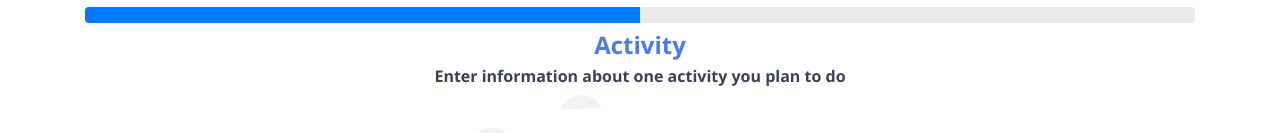
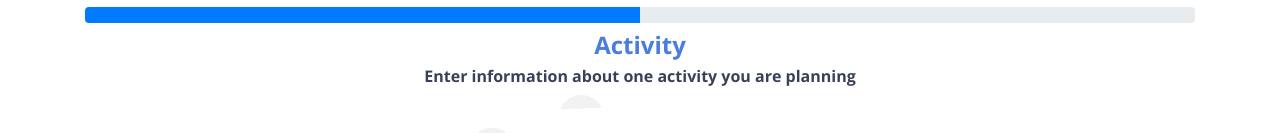
Before and after one commit to RaynyT/COVID-19-Risk-Assessment-Tool, a React (Create React App) app in the folder covrt/: page /get-started in a window 1280 px wide. Both pictures are taken after a click on the button "Next step". Shown: the part 131-264 px from the top of the page. Built offline with nearby package versions, Linux system fonts and the light colour scheme.

Commit message:
Change steps text

```diff
--- a/covrt/src/components/Tutorial.js
+++ b/covrt/src/components/Tutorial.js
@@ -85,7 +85,7 @@ function StepTwo(props) {
     return (
         <div>
             <h1 className="step-title">Activity</h1>
-            <h2 className="sub-heading-text">Enter information about one activity you plan to do</h2>
+            <h2 className="sub-heading-text">Enter information about one activity you are planning</h2>
             <img className="tutorial-img" src={stepTwoImage} alt="People enjoying a day outside by walking or skating"/>
             <div className="prev-next-btns">
                 <button type="button" className="btn" onClick={props.backClickCallback} aria-label="Previous step">
@@ -107,7 +107,7 @@ function StepThree(props) {
     return (
         <div>
             <h1 className="step-title">Get your risk result!</h1>
-            <h2 className="sub-heading-text">A risk assessment for your activity, local demographic statistics, and risk mitigation suggestions will be available. </h2>
+            <h2 className="sub-heading-text">A risk assessment for your activity, local demographic statistics, and risk mitigation suggestions will be available</h2>
             <img className="tutorial-img" src={stepThreeImage} alt="Drawing of people holding various graphs and charts"/>
             <div className="prev-next-btns">
                 <button type="button" className="btn" onClick={props.backClickCallback} aria-label="Previous step">
@@ -130,7 +130,7 @@ function StepFour(props) {
     return (
         <div>
             <h1 className="step-title">View Advice & Reduce Risk</h1>
-            <h2 className="sub-heading-text">You are able lower your risk by implementing our suggestions and adjusting your activity. </h2>
+            <h2 className="sub-heading-text">You are able lower your risk by implementing our suggestions and adjusting your activity </h2>
             <img className="tutorial-img" src={stepFourImage} alt="Graphic of a clipboard with checkboxes"/>
             <div className="prev-next-btns">
                 <button type="button" className="btn" onClick={props.backClickCallback} aria-label="Previous step">
```
